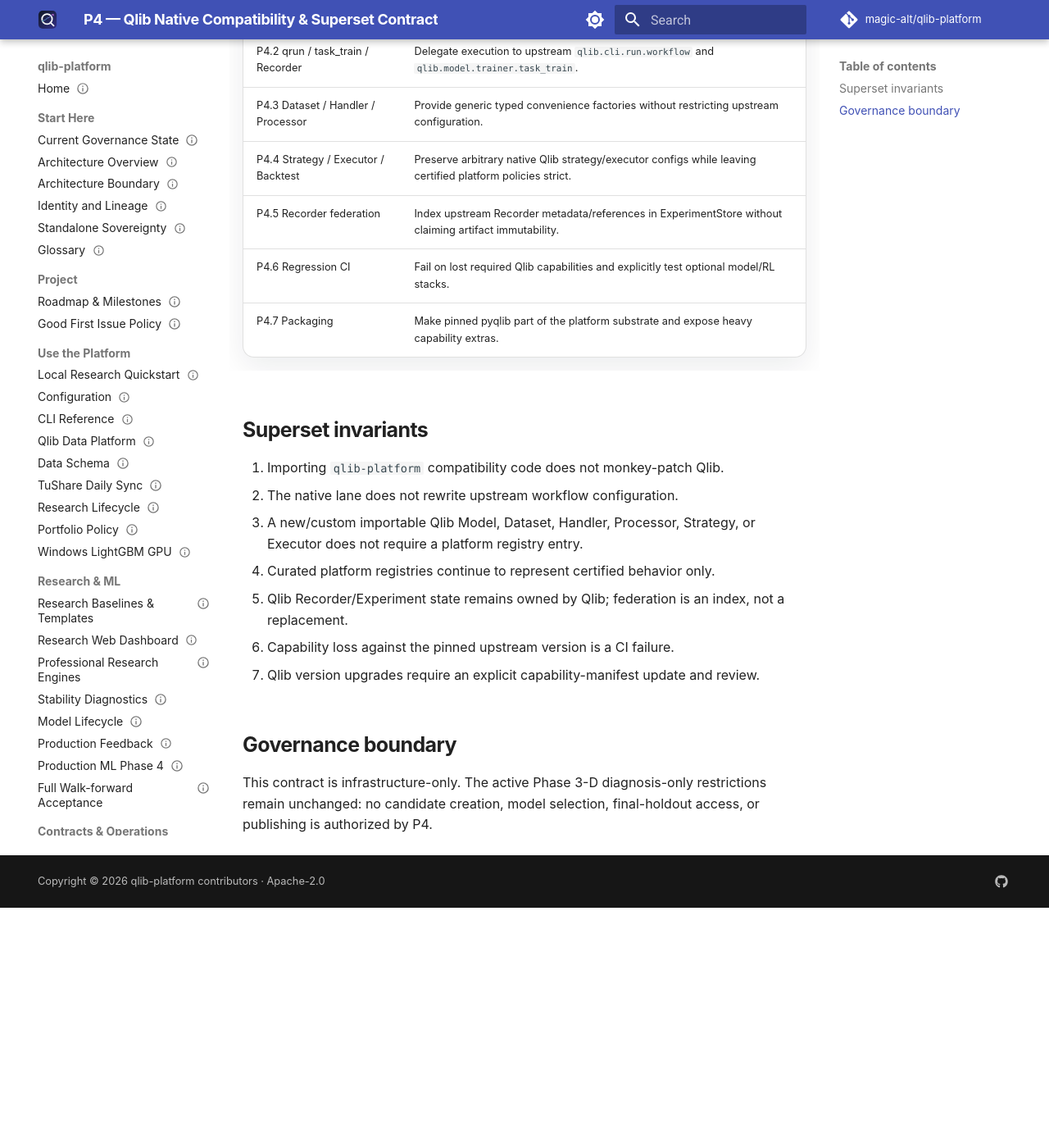
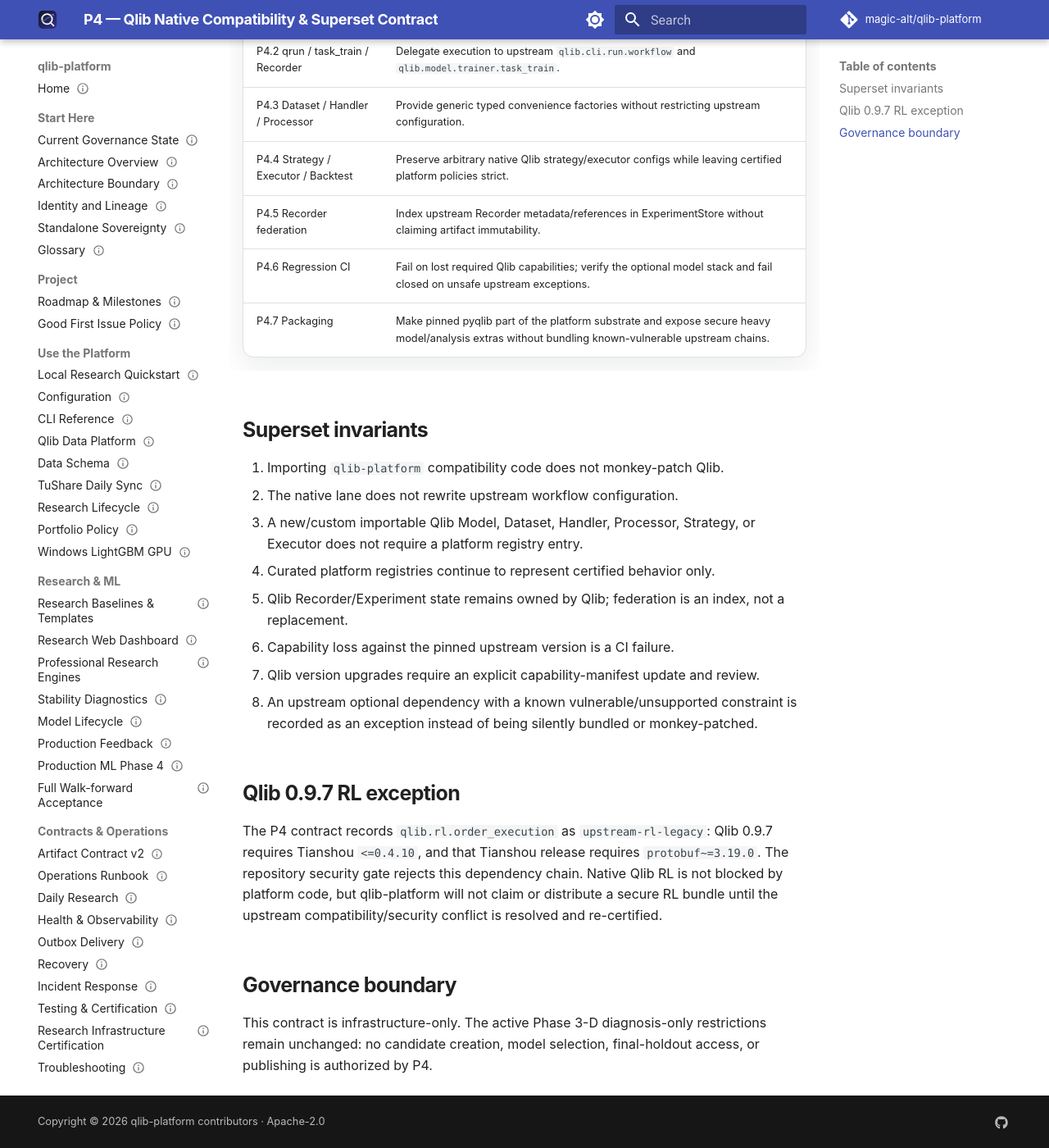
Before and after one commit to magic-alt/qlib-platform, an MkDocs documentation site: the page built from docs/p4_qlib_superset_contract.md, in a window 1280 px wide and 1400 px high, scrolled down 426 px. Shown: the whole window at 82% size. Built offline with MkDocs 1.6.1 and Material for MkDocs 9.7.7, drawn with Linux system fonts in a browser that asks for light colours; comment, search, counter and statistics services are not loaded; before the commit the page ends 1533 px from its top, so only the background shows below that; some of the changed text lies outside the part shown.

Commit message:
fix(qlib): fail closed on legacy RL dependency chain

```diff
--- a/docs/p4_qlib_superset_contract.md
+++ b/docs/p4_qlib_superset_contract.md
@@ -11,14 +11,14 @@
 
 | Workstream | Contract |
 | --- | --- |
-| P4.0 Capability Manifest | Pin the upstream Qlib version and machine-check core/optional capability imports. |
+| P4.0 Capability Manifest | Pin the upstream Qlib version and machine-check core/optional capability imports, including explicit upstream exceptions. |
 | P4.1 Generic Object / Model | Delegate arbitrary importable classes to Qlib `init_instance_by_config`; no platform allowlist in the native lane. |
 | P4.2 qrun / task_train / Recorder | Delegate execution to upstream `qlib.cli.run.workflow` and `qlib.model.trainer.task_train`. |
 | P4.3 Dataset / Handler / Processor | Provide generic typed convenience factories without restricting upstream configuration. |
 | P4.4 Strategy / Executor / Backtest | Preserve arbitrary native Qlib strategy/executor configs while leaving certified platform policies strict. |
 | P4.5 Recorder federation | Index upstream Recorder metadata/references in ExperimentStore without claiming artifact immutability. |
-| P4.6 Regression CI | Fail on lost required Qlib capabilities and explicitly test optional model/RL stacks. |
-| P4.7 Packaging | Make pinned pyqlib part of the platform substrate and expose heavy capability extras. |
+| P4.6 Regression CI | Fail on lost required Qlib capabilities; verify the optional model stack and fail closed on unsafe upstream exceptions. |
+| P4.7 Packaging | Make pinned pyqlib part of the platform substrate and expose secure heavy model/analysis extras without bundling known-vulnerable upstream chains. |
 
 ## Superset invariants
 
@@ -29,6 +29,11 @@
 5. Qlib Recorder/Experiment state remains owned by Qlib; federation is an index, not a replacement.
 6. Capability loss against the pinned upstream version is a CI failure.
 7. Qlib version upgrades require an explicit capability-manifest update and review.
+8. An upstream optional dependency with a known vulnerable/unsupported constraint is recorded as an exception instead of being silently bundled or monkey-patched.
+
+## Qlib 0.9.7 RL exception
+
+The P4 contract records `qlib.rl.order_execution` as `upstream-rl-legacy`: Qlib 0.9.7 requires Tianshou `<=0.4.10`, and that Tianshou release requires `protobuf~=3.19.0`. The repository security gate rejects this dependency chain. Native Qlib RL is not blocked by platform code, but qlib-platform will not claim or distribute a secure RL bundle until the upstream compatibility/security conflict is resolved and re-certified.
 
 ## Governance boundary
 
--- a/pyproject.toml
+++ b/pyproject.toml
@@ -39,10 +39,9 @@
 qlib = ["lightgbm==4.6.0"]
 qlib-full = [
   "lightgbm==4.6.0", "xgboost>=2.0,<4.0", "torch>=2.13,<3.0", "catboost>=1.2,<2.0",
-  "scikit-learn>=1.4,<2.0", "scipy>=1.11,<=1.15.3", "tianshou<=0.4.10",
-  "protobuf>=6.33.5,<8", "hyperopt>=0.2.7,<1.0", "plotly>=5.20,<7.0", "statsmodels>=0.14,<1.0",
+  "scikit-learn>=1.4,<2.0", "scipy>=1.11,<=1.15.3", "hyperopt>=0.2.7,<1.0",
+  "plotly>=5.20,<7.0", "statsmodels>=0.14,<1.0",
 ]
-qlib-rl = ["torch>=2.13,<3.0", "tianshou<=0.4.10", "protobuf>=6.33.5,<8"]
 qlib-analysis = ["plotly>=5.20,<7.0", "statsmodels>=0.14,<1.0"]
 qlib-tuner = ["hyperopt>=0.2.7,<1.0"]
 hpo = ["optuna>=4.9,<5.0"]
```
Also changed, not shown: docs/qlib_native_compatibility.md (+13 -1 lines), src/qlib_platform/qlib_compat/manifests/qlib-0.9.7.yaml (+7 -1 lines), 5 other files.
